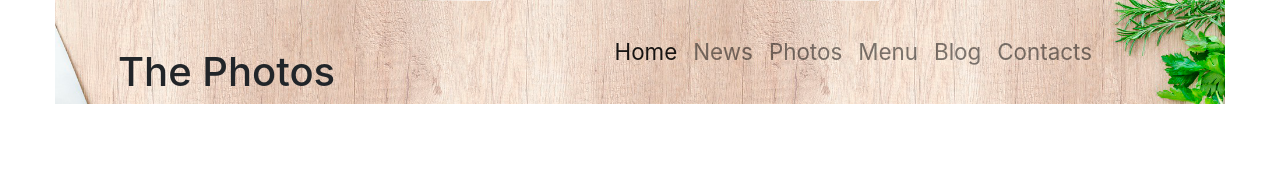
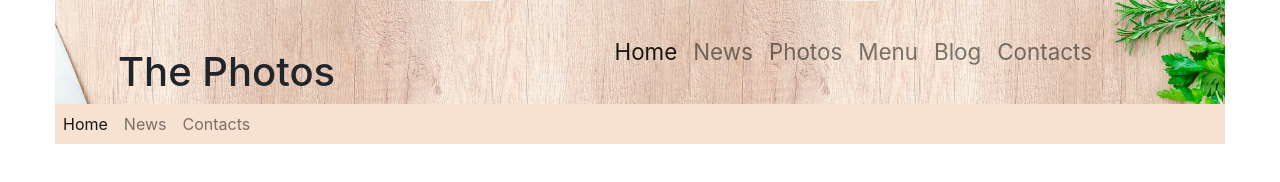
Before and after one commit to AnnaNet/MyFood, a website built with webpack: page photos.html in a window 1280 px wide. Built offline with nearby package versions, Linux system fonts and the light colour scheme.

Commit message:
feat: add footer to page photos

```diff
--- a/photos.html
+++ b/photos.html
@@ -50,6 +50,27 @@
         </nav>
 
       </div>
+      <div class="container">
+        <div class="row foot">
+          <footer col-12>
+            <nav class="navbar-expand-sm navbar-light">
+              <ul class="navbar-nav">
+                <li class="nav-item active">
+                  <a class="nav-link"  href="index.html">Home</a>
+                </li>
+                <li class="nav-item">
+                  <a class="nav-link"  href="#">News</a>
+                </li>
+                <li class="nav-item">
+                  <a class="nav-link"  href="#">Contacts</a>
+                </li>
+              </ul>
+            </nav>
+
+          </footer>
+        </div>
+      </div>
+
     </div>
   </body>
 </html>
```
Also changed, not shown: index.html (+1 -1 lines).
